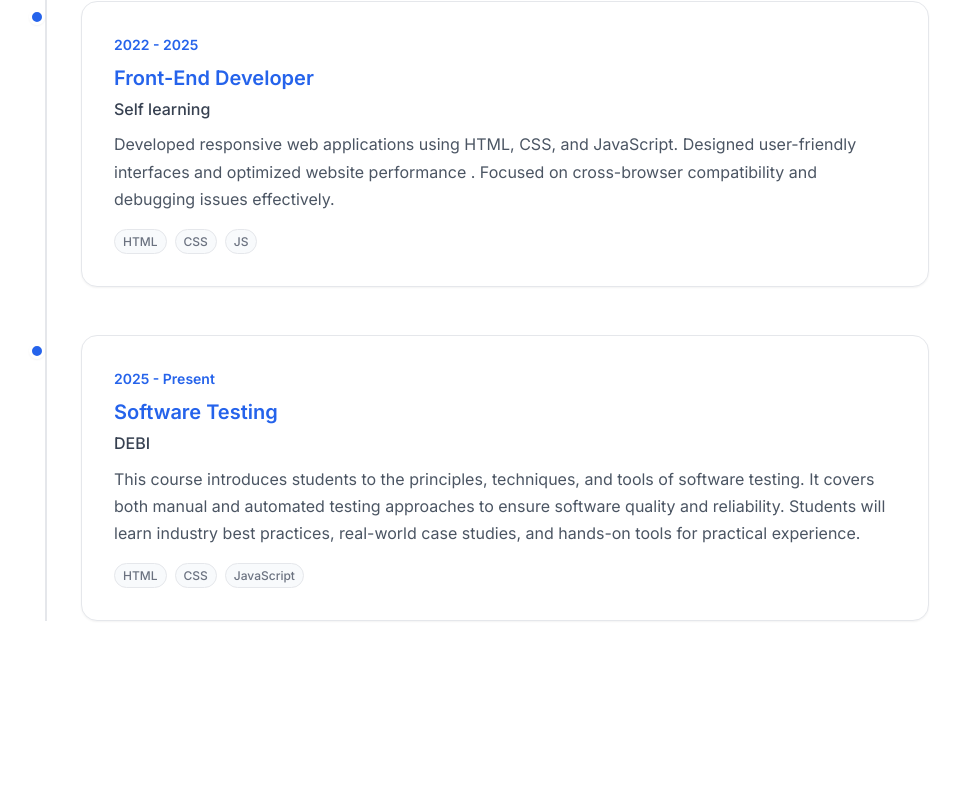
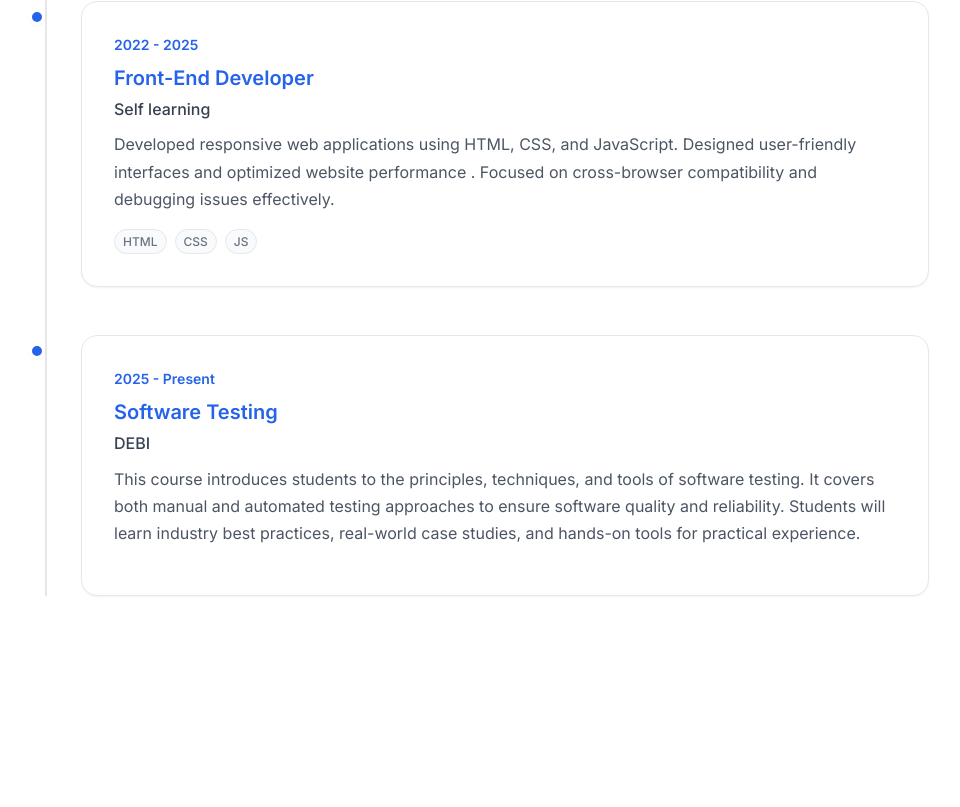
Before and after one commit to ahmedfare/Portfolio3, a website built with Vite: page index.html in a window 1280 px wide. Shown: the part 3976-4783 px from the top of the page, without its empty margins (159-1119 px from the left). Built offline with nearby package versions, Linux system fonts and the light colour scheme; files whose address does not match are found by name.

Commit message:
Update index.html

```diff
--- a/index.html
+++ b/index.html
@@ -420,11 +420,7 @@ Student, Computer Software Engineering</h4>
                             <p class="text-gray-600 mb-4">
                                 This course introduces students to the principles, techniques, and tools of software testing. It covers both manual and automated testing approaches to ensure software quality and reliability. Students will learn industry best practices, real-world case studies, and hands-on tools for practical experience.
                             </p>
-                            <div class="flex flex-wrap gap-2">
-                                <span class="tech-tag-small">HTML</span>
-                                <span class="tech-tag-small">CSS</span>
-                                <span class="tech-tag-small">JavaScript</span>
-                            </div>
+
                         </div>
                     </div>
                 </div>
```
